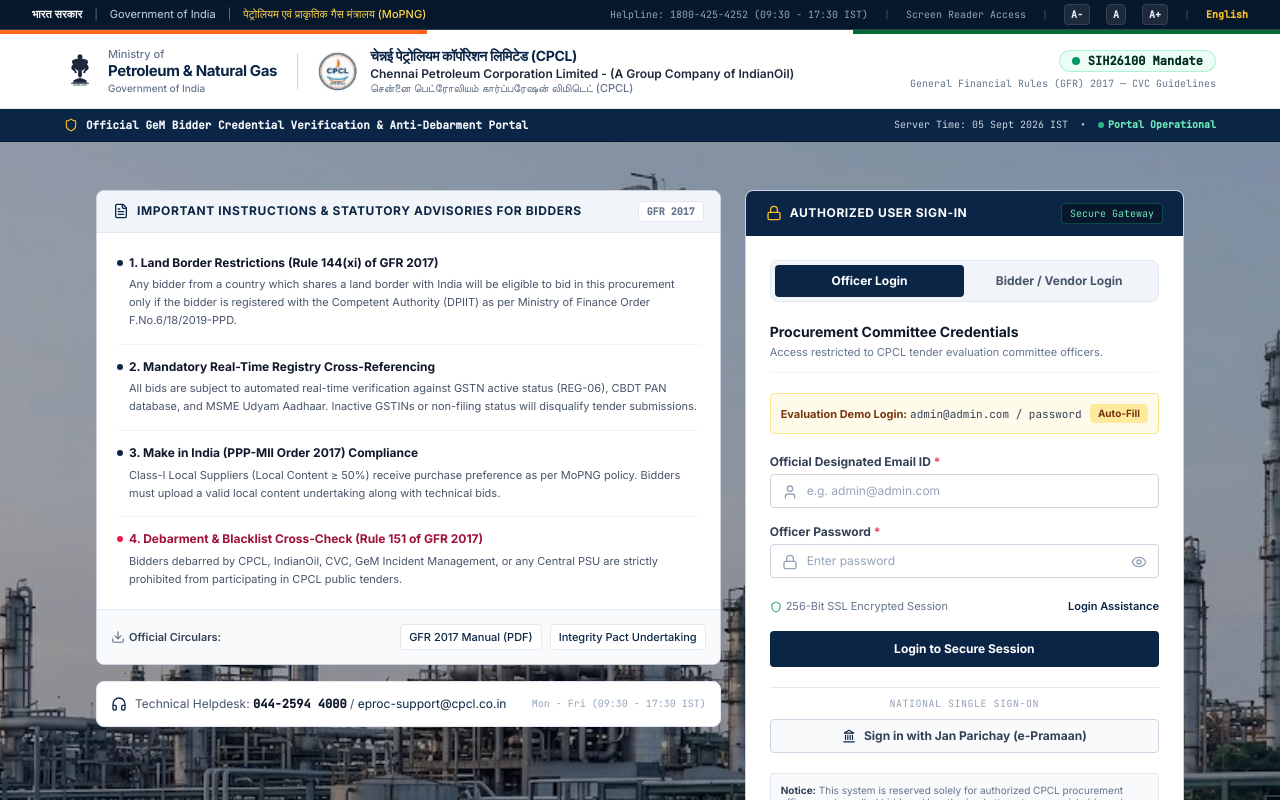
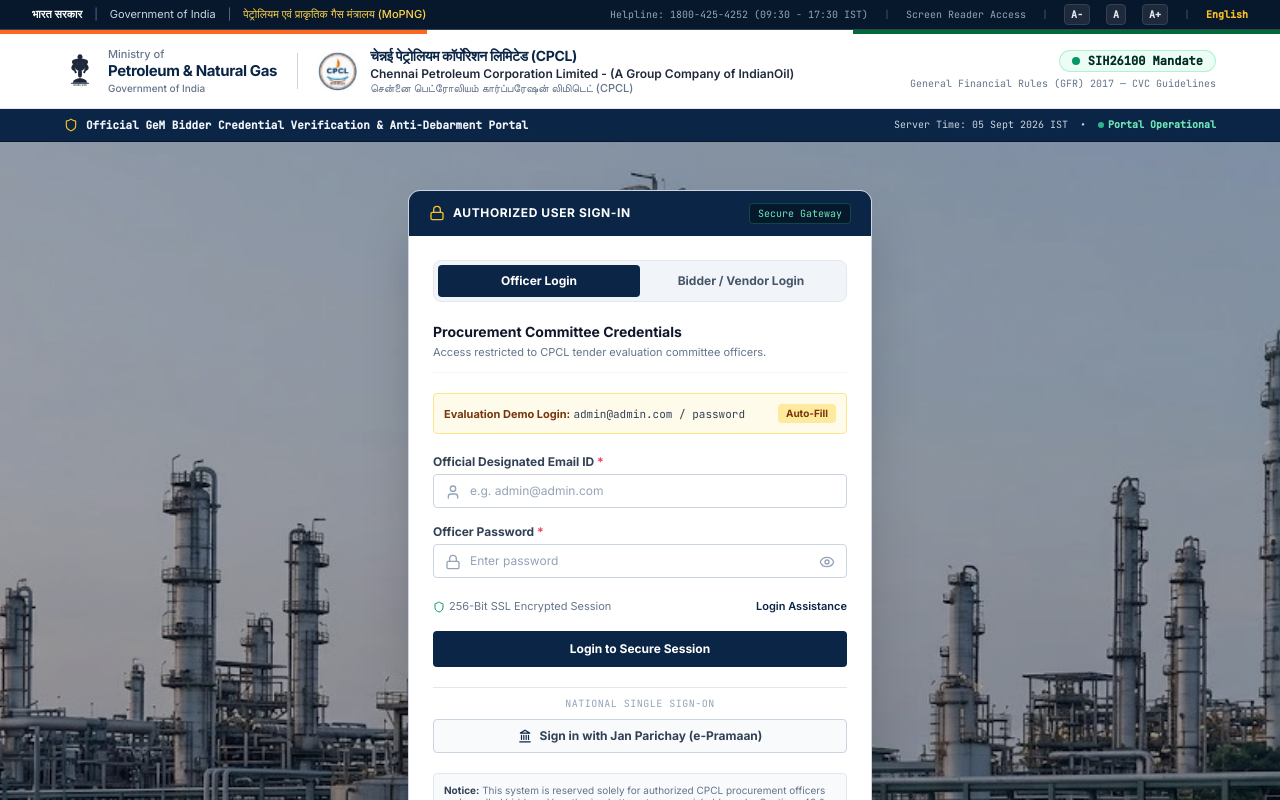
Before and after one commit to snuthon1/gemcompliance, a React (Vite) app in the folder client/: page /login in a window 1280 px wide. Shown: the top 800 px of the page. Built offline with nearby package versions, Linux system fonts and the light colour scheme; the HTML template or start-up script is replaced by a standard one.

Commit message:
feat(ui): complete modern visual overhaul for Login.jsx

```diff
--- a/client/src/pages/Login.jsx
+++ b/client/src/pages/Login.jsx
@@ -6,20 +6,9 @@
   Eye,
   EyeOff,
   Shield,
-  FileCheck2,
   Landmark,
   AlertCircle,
-  Accessibility,
-  Headphones,
-  FileText,
-  AlertTriangle,
-  Download,
-  ExternalLink,
-  CheckCircle2,
-  Building2,
-  Phone,
-  Mail,
-  HelpCircle
+  Building2
 } from 'lucide-react';
 import { useAuth } from '../context/AuthContext';
 import NationalEmblem from '../components/NationalEmblem';
@@ -216,112 +205,9 @@
         {/* Crisp subtle overlay - NO BLUR */}
         <div className="absolute inset-0 bg-slate-950/35 pointer-events-none" />
 
-        <main className="relative z-10 max-w-6xl mx-auto w-full px-4 sm:px-8 my-auto">
-          <div className="grid grid-cols-1 lg:grid-cols-12 gap-6 items-start">
-            {/* LEFT COLUMN (7 cols): Official Departmental Notices & Statutory Rules */}
-            <div className="lg:col-span-7 space-y-4">
-            {/* Primary Notice Box with Government Navy Header Strip */}
-            <div className="bg-white rounded-lg border border-slate-300 shadow-xs overflow-hidden">
-              <div className="bg-slate-100 border-b border-slate-200 px-4 py-2.5 flex items-center justify-between">
-                <div className="flex items-center space-x-2">
-                  <FileText className="w-4 h-4 text-[#0B2546]" />
-                  <h2 className="text-xs font-bold uppercase tracking-wider text-[#0B2546]">
-                    Important Instructions &amp; Statutory Advisories for Bidders
-                  </h2>
-                </div>
-                <span className="text-[10px] font-mono text-slate-500 bg-white border border-slate-200 px-2 py-0.5 rounded font-semibold">
-                  GFR 2017
-                </span>
-              </div>
-
-              <div className="p-4 sm:p-5 space-y-3.5 text-xs text-slate-700 leading-relaxed divide-y divide-slate-100">
-                {/* Notice 1 */}
-                <div className="space-y-1">
-                  <div className="flex items-center space-x-1.5 font-bold text-slate-900">
-                    <span className="w-1.5 h-1.5 rounded-full bg-[#0B2546]"></span>
-                    <span>1. Land Border Restrictions (Rule 144(xi) of GFR 2017)</span>
-                  </div>
-                  <p className="text-slate-600 pl-3 text-[11px]">
-                    Any bidder from a country which shares a land border with India will be eligible to bid in this procurement only if the bidder is registered with the Competent Authority (DPIIT) as per Ministry of Finance Order F.No.6/18/2019-PPD.
-                  </p>
-                </div>
-
-                {/* Notice 2 */}
-                <div className="pt-3 space-y-1">
-                  <div className="flex items-center space-x-1.5 font-bold text-slate-900">
-                    <span className="w-1.5 h-1.5 rounded-full bg-[#0B2546]"></span>
-                    <span>2. Mandatory Real-Time Registry Cross-Referencing</span>
-                  </div>
-                  <p className="text-slate-600 pl-3 text-[11px]">
-                    All bids are subject to automated real-time verification against GSTN active status (REG-06), CBDT PAN database, and MSME Udyam Aadhaar. Inactive GSTINs or non-filing status will disqualify tender submissions.
-                  </p>
-                </div>
-
-                {/* Notice 3 */}
-                <div className="pt-3 space-y-1">
-                  <div className="flex items-center space-x-1.5 font-bold text-slate-900">
-                    <span className="w-1.5 h-1.5 rounded-full bg-[#0B2546]"></span>
-                    <span>3. Make in India (PPP-MII Order 2017) Compliance</span>
-                  </div>
-                  <p className="text-slate-600 pl-3 text-[11px]">
-                    Class-I Local Suppliers (Local Content &ge; 50%) receive purchase preference as per MoPNG policy. Bidders must upload a valid local content undertaking along with technical bids.
-                  </p>
-                </div>
-
-                {/* Notice 4 */}
-                <div className="pt-3 space-y-1">
-                  <div className="flex items-center space-x-1.5 font-bold text-rose-800">
-                    <span className="w-1.5 h-1.5 rounded-full bg-rose-600"></span>
-                    <span>4. Debarment &amp; Blacklist Cross-Check (Rule 151 of GFR 2017)</span>
-                  </div>
-                  <p className="text-slate-600 pl-3 text-[11px]">
-                    Bidders debarred by CPCL, IndianOil, CVC, GeM Incident Management, or any Central PSU are strictly prohibited from participating in CPCL public tenders.
-                  </p>
-                </div>
-              </div>
-
-              {/* Departmental Circular Downloads */}
-              <div className="bg-slate-50 border-t border-slate-200 p-3.5 flex flex-wrap items-center justify-between gap-2 text-[11px]">
-                <span className="font-semibold text-slate-700 flex items-center gap-1">
-                  <Download className="w-3.5 h-3.5 text-slate-500" />
-                  Official Circulars:
-                </span>
-                <div className="flex flex-wrap items-center gap-2">
-                  <a
-                    href="#"
-                    onClick={(e) => { e.preventDefault(); alert('CPCL Procurement Guidelines 2026 Manual available inside portal documents vault.'); }}
-                    className="text-[#0B2546] hover:underline font-medium bg-white border border-slate-200 px-2 py-1 rounded"
-                  >
-                    GFR 2017 Manual (PDF)
-                  </a>
-                  <a
-                    href="#"
-                    onClick={(e) => { e.preventDefault(); alert('CPCL Integrity Pact Template is accessible in the tender bidding desk.'); }}
-                    className="text-[#0B2546] hover:underline font-medium bg-white border border-slate-200 px-2 py-1 rounded"
-                  >
-                    Integrity Pact Undertaking
-                  </a>
-                </div>
-              </div>
-            </div>
-
-            {/* Helpdesk & Support Strip */}
-            <div className="bg-white rounded-lg border border-slate-200 p-3.5 flex items-center justify-between text-xs text-slate-600">
-              <div className="flex items-center space-x-2">
-                <Headphones className="w-4 h-4 text-[#0B2546]" />
-                <span>
-                  Technical Helpdesk: <strong className="text-slate-900 font-mono">044-2594 4000</strong> / <span className="text-[#0B2546]">eproc-support@cpcl.co.in</span>
-                </span>
-              </div>
-              <span className="text-[10px] text-slate-400 font-mono hidden sm:inline">
-                Mon - Fri (09:30 - 17:30 IST)
-              </span>
-            </div>
-          </div>
-
-          {/* RIGHT COLUMN (5 cols): Official Government Sign-In Form */}
-          <div className="lg:col-span-5">
-            <div className="bg-white rounded-lg border border-slate-300 shadow-sm overflow-hidden">
+        <main className="relative z-10 max-w-lg mx-auto w-full px-4 sm:px-6 my-auto">
+          {/* Official Government Sign-In Form - Centered */}
+          <div className="bg-white rounded-xl border border-slate-300 shadow-2xl overflow-hidden">
               {/* Card Header */}
               <div className="bg-[#0B2546] text-white px-5 py-3 flex items-center justify-between">
                 <div className="flex items-center space-x-2">
@@ -562,10 +448,8 @@
                 </div>
               </div>
             </div>
-          </div>
+          </main>
         </div>
-        </main>
-      </div>
 
       {/* 6. AUTHENTIC GOVERNMENT OF INDIA (NIC STYLE) FOOTER */}
       <footer className="bg-[#07182D] text-slate-300 text-xs border-t-4 border-t-[#0B2546] mt-auto">
```
